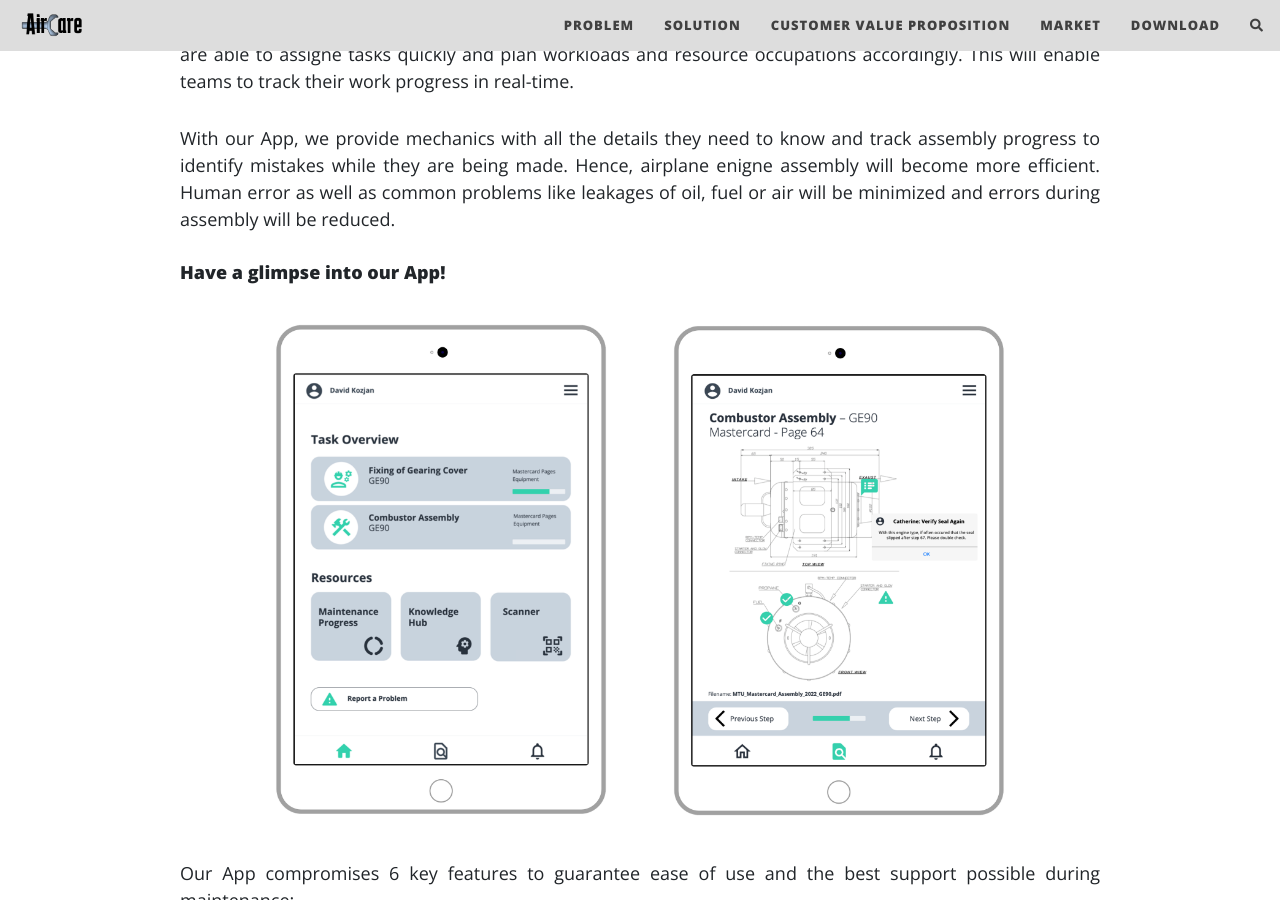
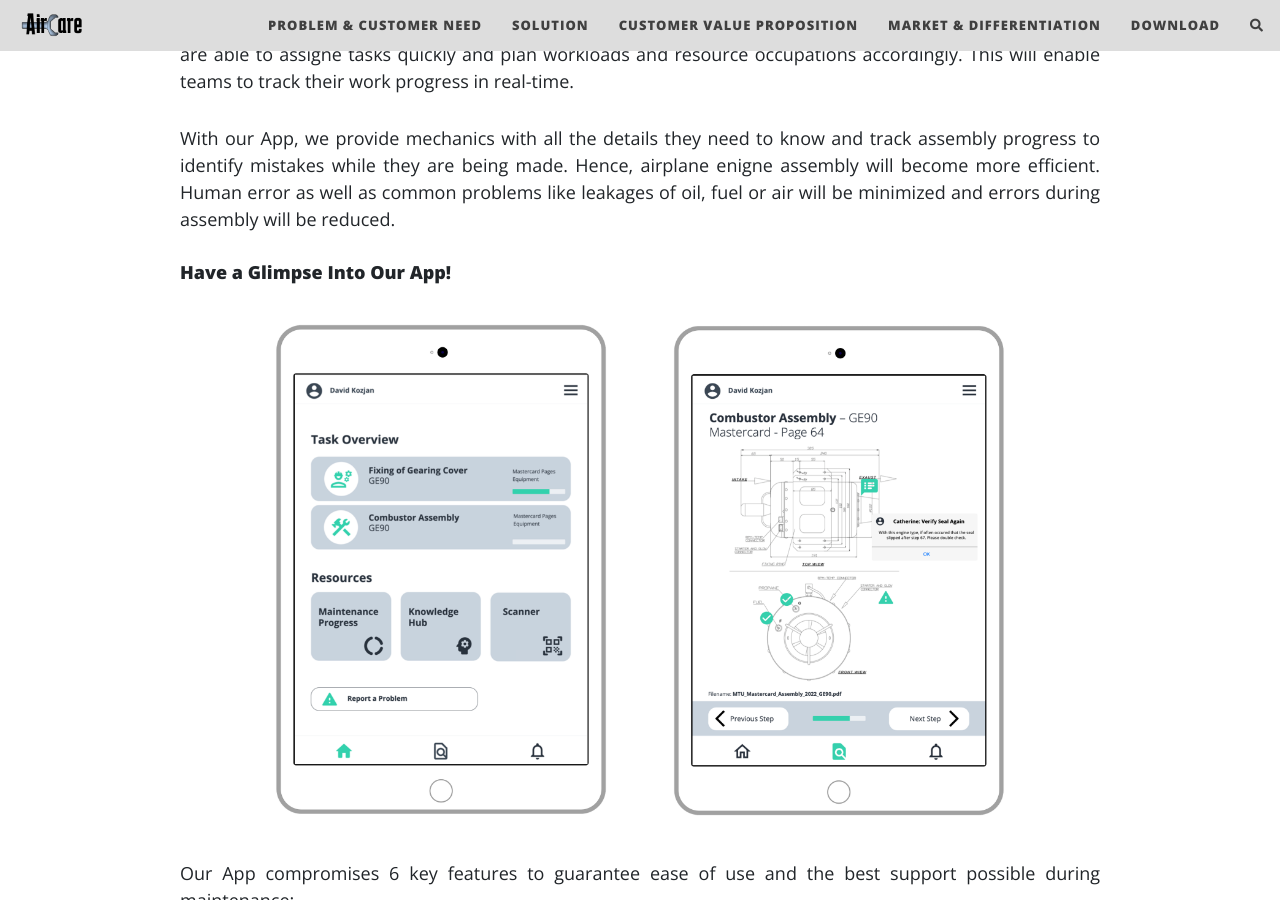
Before and after one commit to mxmuc/aircare, a Jekyll site: the page built from index.md, in a window 1280 px wide and 900 px high, scrolled down 1452 px. Built offline with Jekyll 4.4.1, drawn with Linux system fonts in a browser that asks for light colours; nearby versions of some CDN libraries; the list of posts is cut into pages by our own code; comment, search, counter and statistics services are not loaded.

Commit message:
change navigation bar

```diff
--- a/_config.yml
+++ b/_config.yml
@@ -15,10 +15,10 @@ full-width: true
 # --- List of links in the navigation bar --- #
 
 navbar-links:
-  Problem: "#problem"
+  Problem & Customer Need: "#problem"
   Solution: "#solution"
   Customer Value Proposition: "#cvp"
-  Market: "#market"
+  Market & Differentiation: "#market"
   Download: "#download"
 
 # --- Logo --- #
--- a/index.md
+++ b/index.md
@@ -34,7 +34,7 @@ We provide a digital and smart solution, that is especially tailored to fit the
 {: style="text-align: justify" }
 With our App, we provide mechanics with all the details they need to know and track assembly progress to identify mistakes while they are being made. Hence, airplane enigne assembly will become more efficient. Human error as well as common problems like leakages of oil, fuel or air will be minimized and  errors during assembly will be reduced.
 
-#### Have a glimpse into our App!
+#### Have a Glimpse Into Our App!
 ![Have a glimpse into our App!](/assets/img/app_mockup1.png){:class="displayed"}
 
 {: style="text-align: justify" }
```
